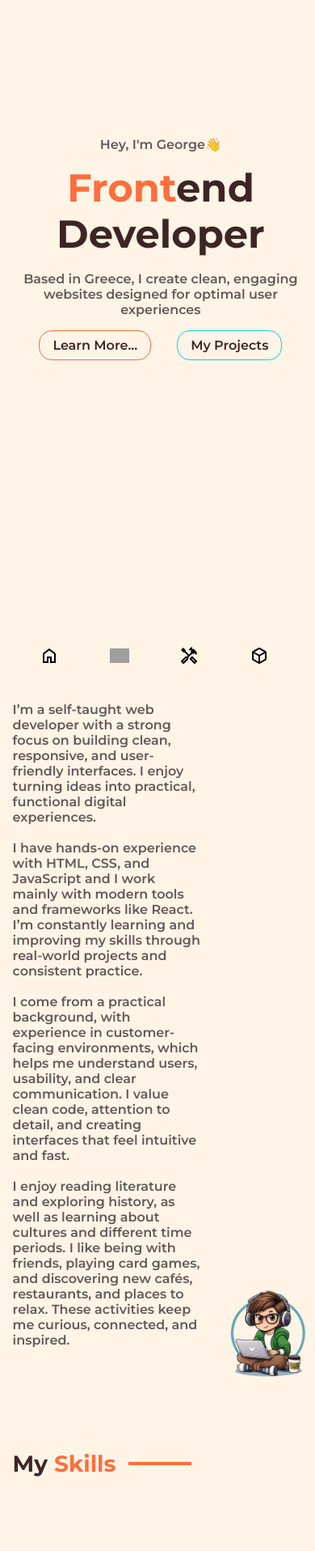
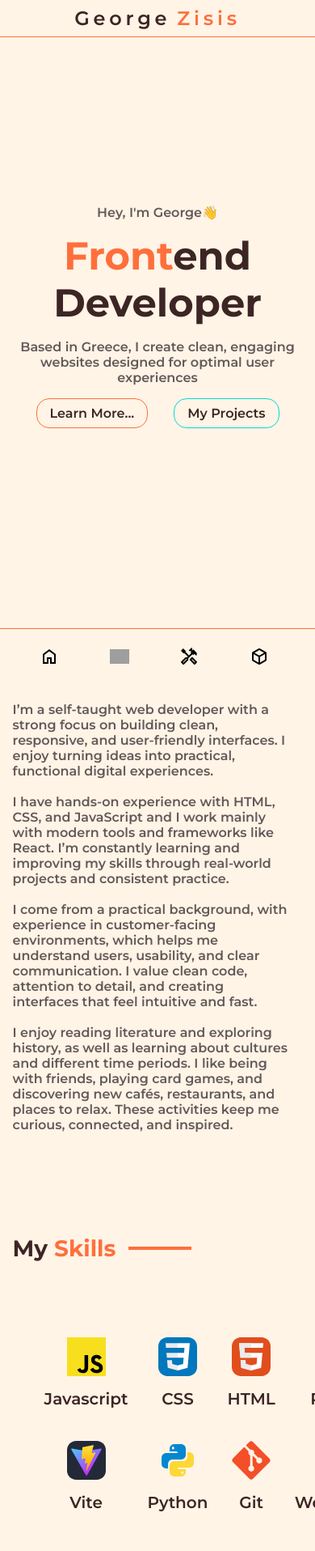
Before and after one commit to GeorgeZisis95/personal-website, a React (Vite) app: page / in a window 390 px wide. Shown: the top 1916 px of the page at 81% size. Built offline with nearby package versions, Linux system fonts and the light colour scheme; grey boxes are pictures that could not be loaded.

Commit message:
Responsive about

```diff
--- a/src/components/About.css
+++ b/src/components/About.css
@@ -1,16 +1,44 @@
 .about {
-  padding: 0 0 5vh 4vw;
-  position: relative;
+  padding: 0 2vw 5vh 4vw;
+}
+
+.about img {
+  width: 30%;
+  float: right;
 }
 
 .about p {
   padding-top: 50px;
-  width: 60vw;
+  width: 70vw;
 }
 
-.about img {
-  position: absolute;
-  bottom: 0;
-  right: 0;
-  width: 30%;
+@media (max-width: 1024px) and (min-width: 770px) {
+  .about p {
+    width: auto;
+  }
+
+  .about img {
+    margin: 3vw 1vw 0 0;
+    width: 50%;
+  }
 }
+
+@media (max-width: 770px) {
+  .about p {
+    width: 100%;
+  }
+
+  .about img {
+    width: 40%;
+  }
+}
+
+@media (max-width: 430px) {
+  .about img {
+    display: none;
+  }
+
+  .about {
+    padding: 0 8vw 5vh 4vw;
+  }
+}
--- a/src/components/About.jsx
+++ b/src/components/About.jsx
@@ -10,15 +10,17 @@ export default function About({ aboutRef }) {
           <span>Me</span>
         </div>
       </h2>
+      <div className="about-container">
+        <img src={hipsterImg} alt="hipsterImg" />
         <p style={{ color: "var(--text)" }}>
           I’m a self-taught web developer with a strong focus on building clean,
           responsive, and user-friendly interfaces. I enjoy turning ideas into
           practical, functional digital experiences.
           <br />
           <br />I have hands-on experience with HTML, CSS, and JavaScript and I
-        work mainly with modern tools and frameworks like React. I’m constantly
-        learning and improving my skills through real-world projects and
-        consistent practice.
+          work mainly with modern tools and frameworks like React. I’m
+          constantly learning and improving my skills through real-world
+          projects and consistent practice.
           <br />
           <br />
           I come from a practical background, with experience in customer-facing
@@ -28,11 +30,11 @@ export default function About({ aboutRef }) {
           <br />
           <br />I enjoy reading literature and exploring history, as well as
           learning about cultures and different time periods. I like being with
-        friends, playing card games, and discovering new cafés, restaurants, and
-        places to relax. These activities keep me curious, connected, and
+          friends, playing card games, and discovering new cafés, restaurants,
+          and places to relax. These activities keep me curious, connected, and
           inspired.
         </p>
-      <img src={hipsterImg} alt="knightImg" />
+      </div>
     </section>
   );
 }
--- a/src/components/Home.css
+++ b/src/components/Home.css
@@ -40,3 +40,9 @@
   align-items: center;
   gap: 32px;
 }
+
+@media (max-width: 480px) {
+  .home {
+    padding: 30vh 4vw 30vh 4vw;
+  }
+}
--- a/src/components/Navigation.css
+++ b/src/components/Navigation.css
@@ -70,13 +70,18 @@ nav.scrolled {
     padding: 0 2vw;
     justify-content: center;
     align-items: center;
+    border-top: 1px solid var(--accent);
   }
 
   .logo {
-    display: none;
-    gap: 4px;
-    font-size: 16px;
-    letter-spacing: 0.1em;
+    position: fixed;
+    top: 0;
+    gap: 8px;
+    font-size: 24px;
+    background-color: var(--primary);
+    width: 100%;
+    letter-spacing: 0.2em;
+    border-bottom: 1px solid var(--accent);
   }
 
   .nav-buttons {
@@ -96,7 +101,7 @@ nav.scrolled {
   }
 }
 
-@media (max-width: 768px) and (min-width: 480px) {
+@media (max-width: 1024px) and (min-width: 480px) {
   nav {
     padding: 0 3vw;
   }
--- a/src/index.css
+++ b/src/index.css
@@ -8,17 +8,6 @@
   scroll-behavior: smooth;
 }
 
-/* primary setup */
-/* :root {
-  --primary: #ffffff;
-  --secondary: #f0f9ff;
-  --tertiary: #ff8f8f;
-  --accent: #7995d2;
-  --heading: #000000;
-  --text: #5d5a5a;
-} */
-
-/* secondary setup */
 :root {
   --primary: #fff4e6;
   --secondary: #fff4e6;
@@ -60,7 +49,7 @@ p {
   font-weight: 600;
 }
 
-@media (max-width: 768px) {
+@media (max-width: 1024px) {
   h1 {
     font-size: 48px;
   }
@@ -75,6 +64,24 @@ p {
 
   p {
     font-size: 16px;
+  }
+}
+
+@media (max-width: 330px) {
+  h1 {
+    font-size: 36px;
+  }
+
+  h2 {
+    font-size: 24px;
+  }
+
+  h3 {
+    font-size: 14px;
+  }
+
+  p {
+    font-size: 14px;
   }
 }
 
```
Lines whose indentation alone changed are shown as unchanged.
